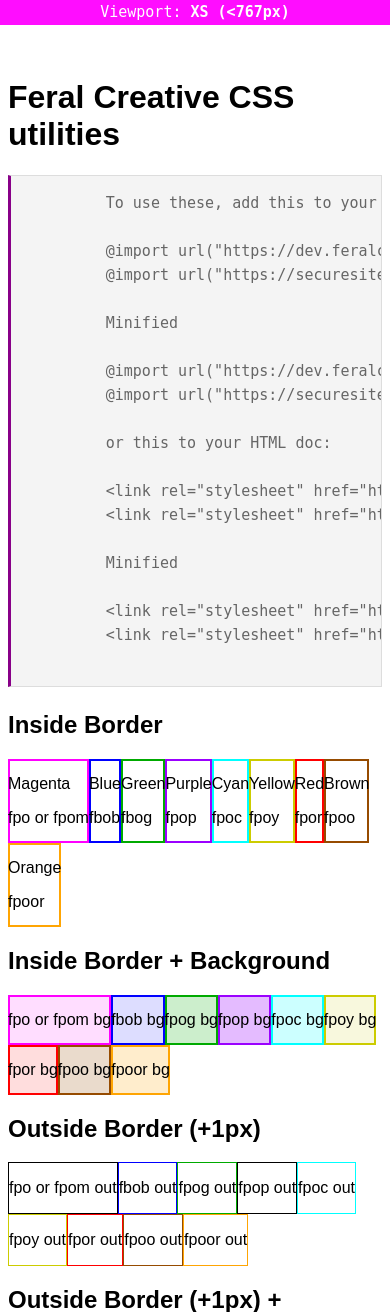
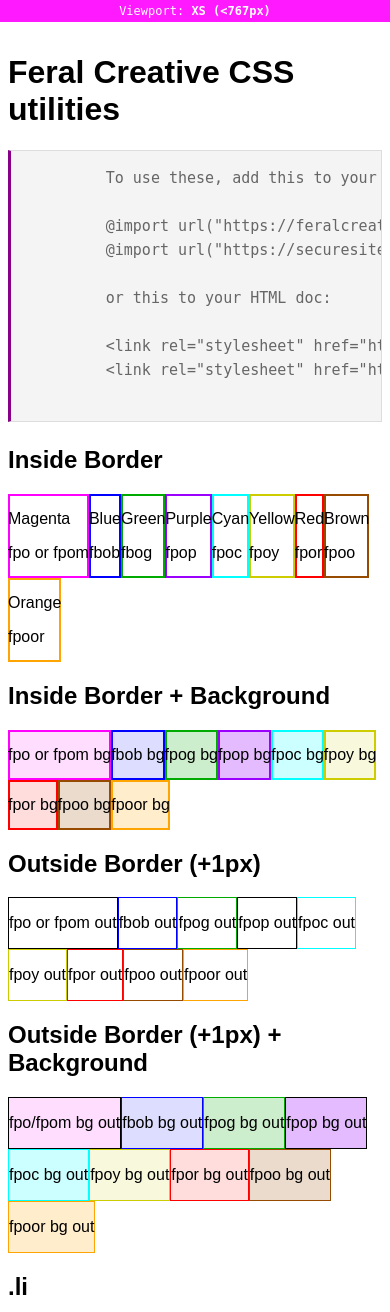
Before and after one commit to feralcreative/feralcreative.dev, a PHP site: page /utils/index.html in a window 390 px wide. Shown: the top 1312 px of the page. Run offline with PHP 8.4, Linux system fonts and the light colour scheme.

Commit message:
Optimize and update CSS for responsive design
Refined the viewport widget styles to enhance readability, reduced opacity for better visual integration, and adjusted font size to align with modern design standards. Added browser compatibility enhancements for box shadows. Defined media queries for different device breakpoints, specifying distinct styles for each. Updated import paths to the latest URLs ensuring resource consistency. Removed redundant duplicated styles and migrated color variables to external files for maintainability. These changes improve compatibility and streamline the styling experience.

```diff
--- a/feral-template/style.css
+++ b/feral-template/style.css
@@ -243,4 +243,4 @@ table tr:hover {
 
 .pb-2 {
   padding-bottom: 16px;
-}/*# sourceMappingURL=style.css.map */
+}
--- a/utils.scss
+++ b/utils.scss
@@ -28,32 +28,13 @@
 // * Important
 // ! Alert
 // ? Question
-// // Dark
+/// Warning
 // TODO: To do
 // -  Strikethrough (triple dash)
 // ^^ Notes
+//@ media query
 
-$feral: #808;
-$fpo: #f0f;
-$fpom: #f0f;
-$fpop: #9b00ff;
-$fpoc: #0ff;
-$fpoy: #cc0;
-$fpor: #f00;
-$fpog: #0a0;
-$fpob: #00f;
-$fpoo: #964b00;
-$fpoor: #ffa503;
-$fpo-bg: #ff00ff22;
-$fpom-bg: #ff00ff22;
-$fpop-bg: #9b00ff44;
-$fpoc-bg: #00ffff33;
-$fpoy-bg: #cccc0022;
-$fpor-bg: #ff000022;
-$fpog-bg: #00aa0033;
-$fpob-bg: #0000ff22;
-$fpoo-bg: #964b0033;
-$fpoor-bg: #ffa50333;
+@import "./sass/variables";
 
 @mixin version {
   #version h2::after {
@@ -72,44 +53,6 @@ $fpoor-bg: #ffa50333;
     bottom: 0;
     left: 0;
     background-color: $feral;
-  }
-}
-
-@mixin viewport {
-  body.viewport-widget {
-    padding-top: 25px !important;
-  }
-
-  .viewport-widget {
-    width: 100vw !important;
-    margin: 0 !important;
-    align-items: center;
-    position: fixed;
-    top: 0;
-    left: 0;
-    z-index: 100;
-    opacity: 0.95;
-  }
-
-  .viewport-size {
-    font-family: monospace;
-    font-weight: bold;
-    font-size: 15px;
-    line-height: 1em;
-    color: white;
-    padding: 5px;
-    font-weight: 400;
-    display: block;
-    margin: auto;
-    text-align: center;
-  }
-
-  .viewport-widget.top {
-    top: 0;
-  }
-
-  .viewport-widget.bottom {
-    bottom: 0;
   }
 }
 
@@ -344,7 +287,7 @@ img.missing {
     </div>
 </section>
 */
-body.viewport-widget {
+body:has(.viewport-widget) {
   padding-top: 25px !important;
 }
 
@@ -356,13 +299,12 @@ body.viewport-widget {
   top: 0;
   left: 0;
   z-index: 100;
-  opacity: 0.95;
+  opacity: 0.9;
 }
 
 .viewport-size {
   font-family: monospace;
-  font-weight: bold;
-  font-size: 15px;
+  font-size: 0.75rem;
   line-height: 1em;
   color: white;
   padding: 5px;
--- a/utils/index.html
+++ b/utils/index.html
@@ -24,22 +24,12 @@
     <pre>
         To use these, add this to your CSS file:
 
-        @import url("https://dev.feralcc.com/utils.css");
-        @import url("https://securesite.dev/utils.css");
-
-        Minified
-
-        @import url("https://dev.feralcc.com/utils.min.css");
+        @import url("https://feralcreative.dev/utils.min.css");
         @import url("https://securesite.dev/utils.min.css");
 
         or this to your HTML doc:
 
-        &lt;link rel="stylesheet" href="https://dev.feralcc.com/utils.css" type="text/css"&gt;
-        &lt;link rel="stylesheet" href="https://securesite.dev/utils.css" type="text/css">
-
-        Minified
-
-        &lt;link rel="stylesheet" href="https://dev.feralcc.com/utils.min.css" type="text/css">
+        &lt;link rel="stylesheet" href="https://feralcreative.dev/utils.min.css" type="text/css">
         &lt;link rel="stylesheet" href="https://securesite.dev/utils.min.css" type="text/css">
     </pre>
 
```
Also changed, not shown: other parts of utils.scss (+79 -50 lines), utils.css (+92 -46 lines), utils.min.css.
